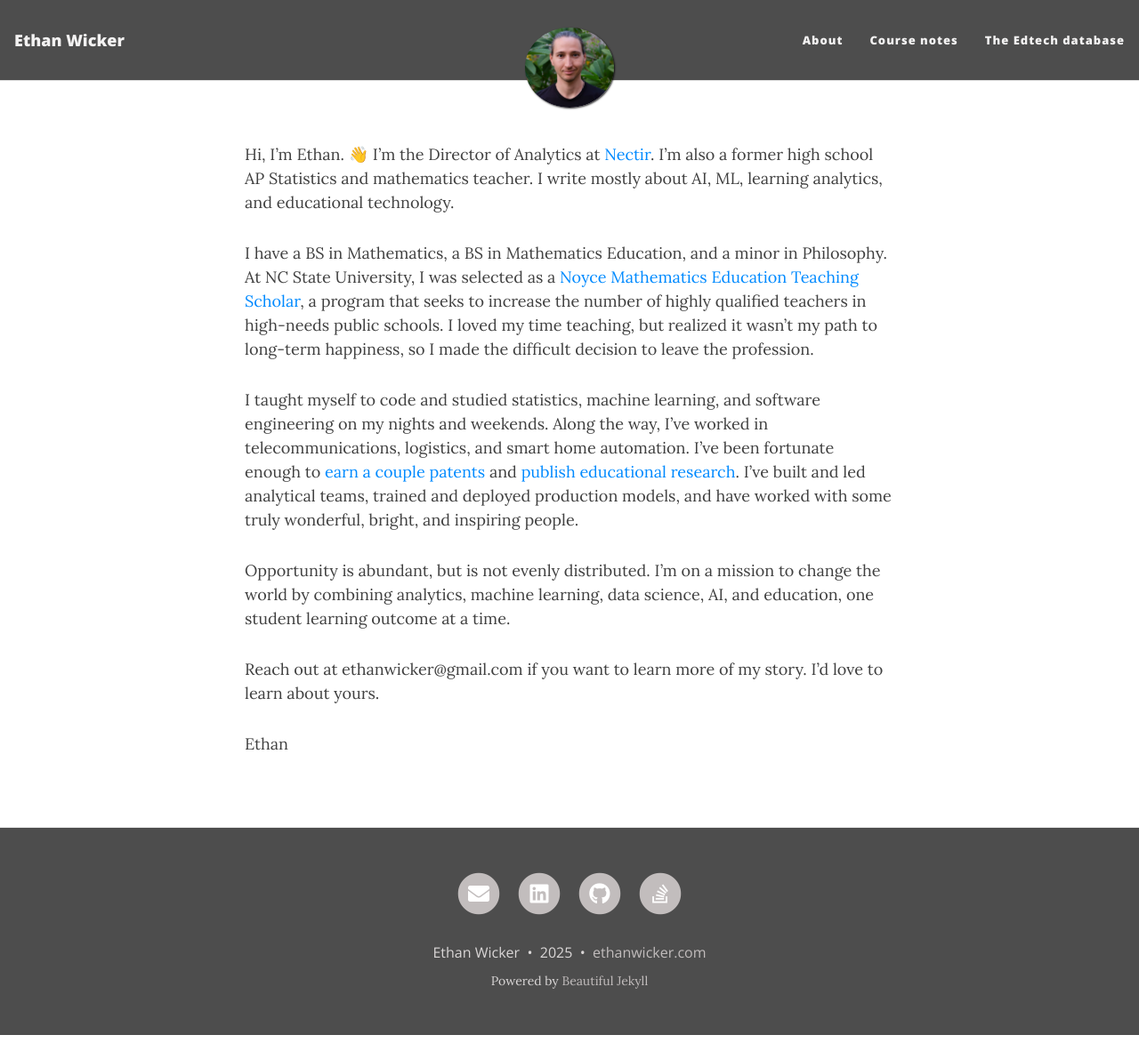
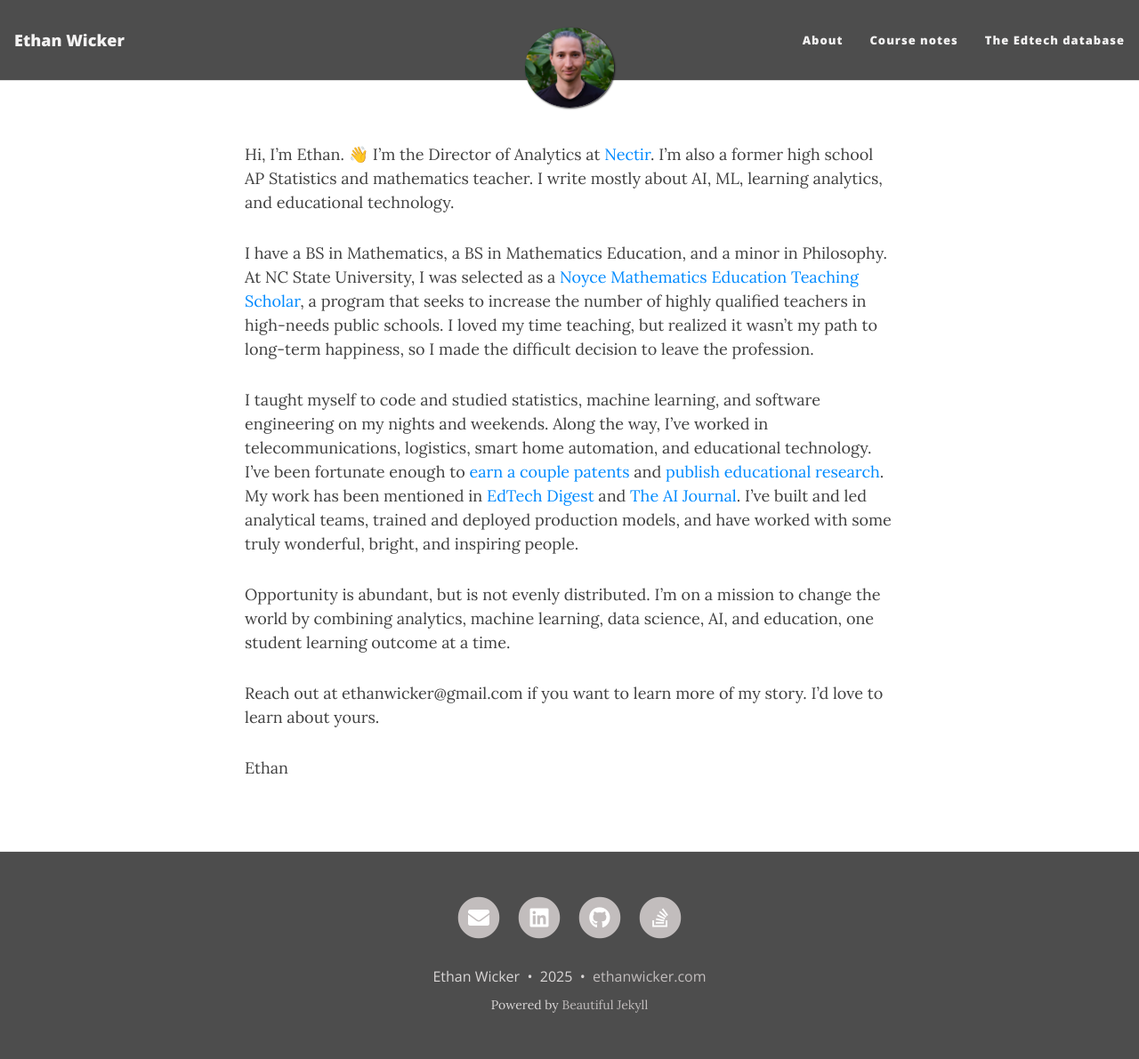
Before and after one commit to ethanwicker/ethanwicker.github.io, a Jekyll site: the page built from subpages/about.md, in a window 1280 px wide and 1191 px high. Shown: the whole window at 89% size. Built offline with Jekyll 4.4.1, drawn with Linux system fonts in a browser that asks for light colours; nearby versions of some CDN libraries; our own code applies the rules of GitHub Pages for plain Markdown files.

Commit message:
Add work featured in edtech digest and ai journal

```diff
--- a/subpages/about.md
+++ b/subpages/about.md
@@ -2,7 +2,7 @@
 
 I have a BS in Mathematics, a BS in Mathematics Education, and a minor in Philosophy.  At NC State University, I was selected as a [Noyce Mathematics Education Teaching Scholar](https://www.nsfnoyce.org/){:target="_blank"}, a program that seeks to increase the number of highly qualified teachers in high-needs public schools.  I loved my time teaching, but realized it wasn't my path to long-term happiness, so I made the difficult decision to leave the profession.
 
-I taught myself to code and studied statistics, machine learning, and software engineering on my nights and weekends.  Along the way, I've worked in telecommunications, logistics, and smart home automation.  I've been fortunate enough to [earn a couple patents](https://patents.google.com/?inventor=Ethan+Wicker){:target="_blank"} and [publish educational research](https://openpraxis.org/articles/10.55982/openpraxis.17.2.772).  I've built and led analytical teams, trained and deployed production models, and have worked with some truly wonderful, bright, and inspiring people.
+I taught myself to code and studied statistics, machine learning, and software engineering on my nights and weekends.  Along the way, I've worked in telecommunications, logistics, smart home automation, and educational technology.  I've been fortunate enough to [earn a couple patents](https://patents.google.com/?inventor=Ethan+Wicker){:target="_blank"} and [publish educational research](https://openpraxis.org/articles/10.55982/openpraxis.17.2.772).  My work has been mentioned in [EdTech Digest](https://www.edtechdigest.com/2025/08/07/lapu-research-shows-ai-powered-course-assistants-increased-student-gpa-by-7-5/) and [The AI Journal](https://aijourn.com/nectir-and-lapu-find-targeted-edtech-ai-can-improve-student-gpas-by-7-5-in-peer-reviewed-study/).  I've built and led analytical teams, trained and deployed production models, and have worked with some truly wonderful, bright, and inspiring people.
 
 Opportunity is abundant, but is not evenly distributed.  I'm on a mission to change the world by combining analytics, machine learning, data science, AI, and education, one student learning outcome at a time.
 
```
